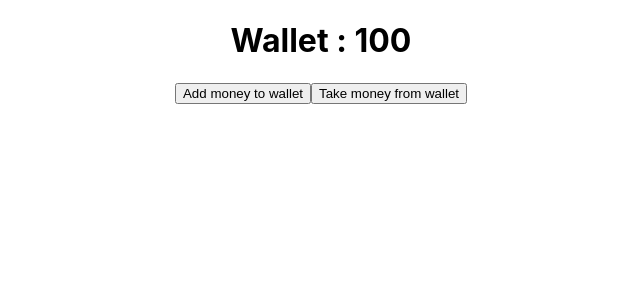
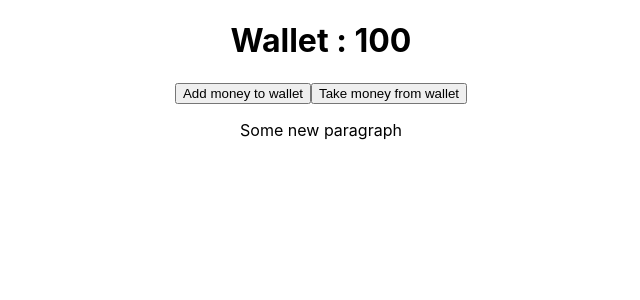
Before and after one commit to Awatanka/coursera-react, a React (Create React App) app: page / in a window 1280 px wide. Shown: the top 300 px of the page, without its empty margins (319-959 px from the left). Built offline with nearby package versions, Linux system fonts and the light colour scheme.

Commit message:
add p tag

```diff
--- a/src/App.js
+++ b/src/App.js
@@ -24,6 +24,7 @@ function App() {
           Take money from wallet
         </button>
       </div>
+      <p>Some new paragraph</p>
     </div>
   );
 }
```
